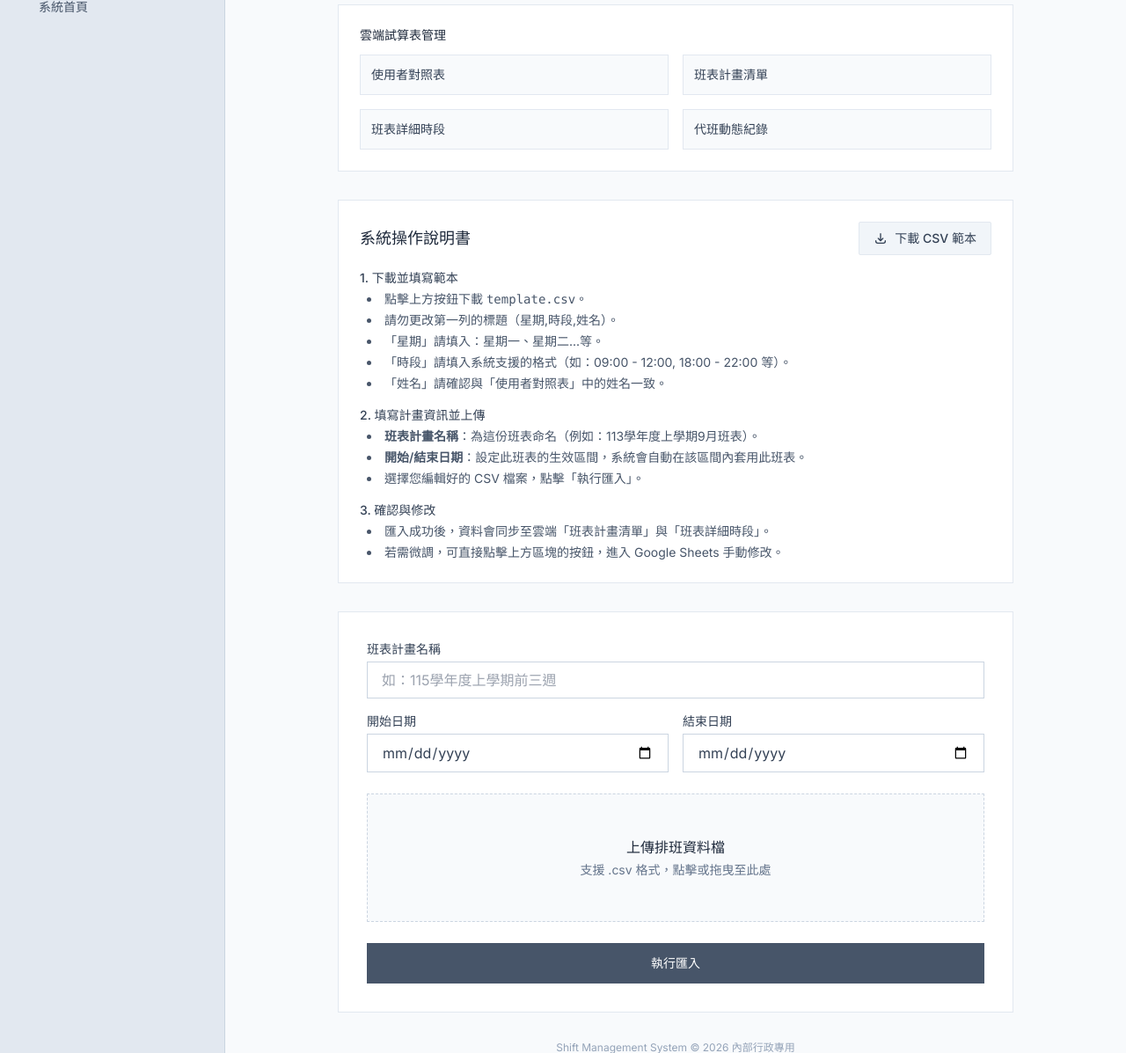
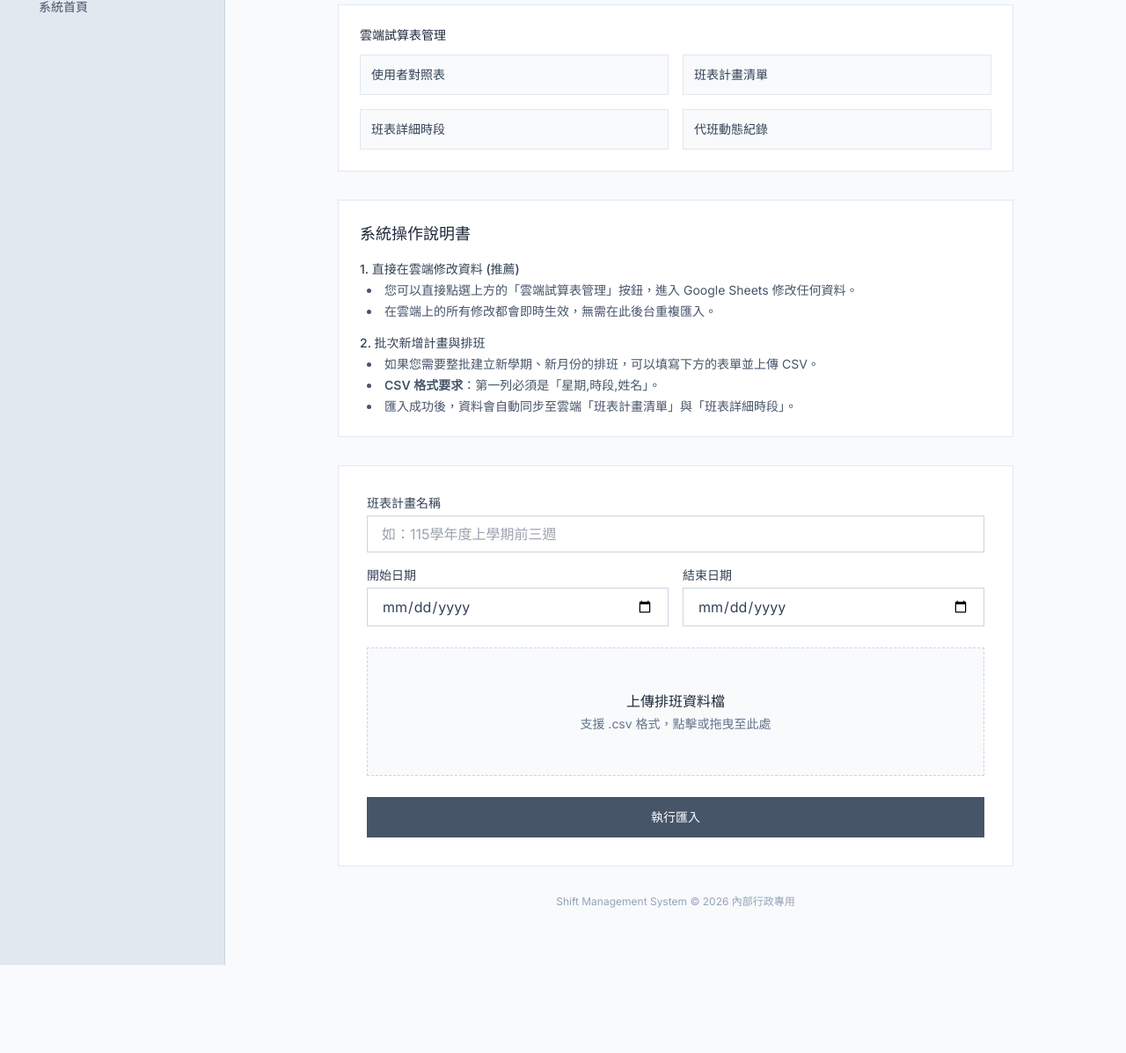
Before and after one commit to Nody-Peng/line-bot-shift-manager, a FastAPI app: page /admin in a window 1280 px wide. Shown: the part 164-1361 px from the top of the page at 88% size. After the commit the page ends 1261 px from the top, so only its background shows below. Run offline with FastAPI, Linux system fonts and the light colour scheme; some libraries are stand-ins or nearby versions.

Commit message:
doc: 修改星期六以及說明問題

```diff
--- a/main.py
+++ b/main.py
@@ -12,7 +12,6 @@ import datetime
 import csv
 from io import StringIO
 from fastapi.templating import Jinja2Templates
-from fastapi.responses import FileResponse
 from dotenv import load_dotenv
 from pydantic import BaseModel
 from apscheduler.schedulers.background import BackgroundScheduler
@@ -60,13 +59,6 @@ async def get_liff_form(request: Request):
 @app.get("/admin")
 async def admin_page(request: Request):
     return templates.TemplateResponse(request=request, name="admin_upload.html")
-
-@app.get("/download-template")
-async def download_template():
-    file_path = os.path.join(os.getcwd(), "template.csv")
-    if not os.path.exists(file_path):
-        raise HTTPException(status_code=404, detail="Template file not found")
-    return FileResponse(path=file_path, filename="template.csv", media_type="text/csv")
 
 @app.post("/upload-csv")
 async def upload_csv(
--- a/templates/admin_upload.html
+++ b/templates/admin_upload.html
@@ -79,39 +79,23 @@
                 </div>
             </div>
 
-            <!-- 指南與下載 -->
+            <!-- 指南 -->
             <div class="bg-white border border-slate-200 p-6 mb-8 text-sm text-slate-600">
-                <div class="flex justify-between items-center mb-4">
-                    <h2 class="text-slate-800 font-medium text-lg">系統操作說明書</h2>
-                    <a href="/download-template" class="px-4 py-2 bg-slate-100 border border-slate-200 text-slate-700 hover:bg-slate-200 transition-colors font-medium rounded-sm inline-flex items-center gap-2">
-                        <svg class="w-4 h-4" fill="none" stroke="currentColor" viewBox="0 0 24 24"><path stroke-linecap="round" stroke-linejoin="round" stroke-width="2" d="M4 16v1a3 3 0 003 3h10a3 3 0 003-3v-1m-4-4l-4 4m0 0l-4-4m4 4V4"></path></svg>
-                        下載 CSV 範本
-                    </a>
-                </div>
+                <h2 class="text-slate-800 font-medium text-lg mb-4">系統操作說明書</h2>
                 <div class="space-y-4">
                     <div>
-                        <h3 class="font-medium text-slate-700 mb-1">1. 下載並填寫範本</h3>
+                        <h3 class="font-medium text-slate-700 mb-1">1. 直接在雲端修改資料 (推薦)</h3>
                         <ul class="list-disc list-inside space-y-1 pl-2">
-                            <li>點擊上方按鈕下載 <code>template.csv</code>。</li>
-                            <li>請勿更改第一列的標題（星期,時段,姓名）。</li>
-                            <li>「星期」請填入：星期一、星期二...等。</li>
-                            <li>「時段」請填入系統支援的格式（如：09:00 - 12:00, 18:00 - 22:00 等）。</li>
-                            <li>「姓名」請確認與「使用者對照表」中的姓名一致。</li>
+                            <li>您可以直接點選上方的「雲端試算表管理」按鈕，進入 Google Sheets 修改任何資料。</li>
+                            <li>在雲端上的所有修改都會即時生效，無需在此後台重複匯入。</li>
                         </ul>
                     </div>
                     <div>
-                        <h3 class="font-medium text-slate-700 mb-1">2. 填寫計畫資訊並上傳</h3>
+                        <h3 class="font-medium text-slate-700 mb-1">2. 批次新增計畫與排班</h3>
                         <ul class="list-disc list-inside space-y-1 pl-2">
-                            <li><strong>班表計畫名稱</strong>：為這份班表命名（例如：113學年度上學期9月班表）。</li>
-                            <li><strong>開始/結束日期</strong>：設定此班表的生效區間，系統會自動在該區間內套用此班表。</li>
-                            <li>選擇您編輯好的 CSV 檔案，點擊「執行匯入」。</li>
-                        </ul>
-                    </div>
-                    <div>
-                        <h3 class="font-medium text-slate-700 mb-1">3. 確認與修改</h3>
-                        <ul class="list-disc list-inside space-y-1 pl-2">
-                            <li>匯入成功後，資料會同步至雲端「班表計畫清單」與「班表詳細時段」。</li>
-                            <li>若需微調，可直接點擊上方區塊的按鈕，進入 Google Sheets 手動修改。</li>
+                            <li>如果您需要整批建立新學期、新月份的排班，可以填寫下方的表單並上傳 CSV。</li>
+                            <li><strong>CSV 格式要求</strong>：第一列必須是「星期,時段,姓名」。</li>
+                            <li>匯入成功後，資料會自動同步至雲端「班表計畫清單」與「班表詳細時段」。</li>
                         </ul>
                     </div>
                 </div>
```
Also changed, not shown: template.csv (deleted, +0 -11 lines), templates/liff_form.html (+20 -1 lines), README.md.
